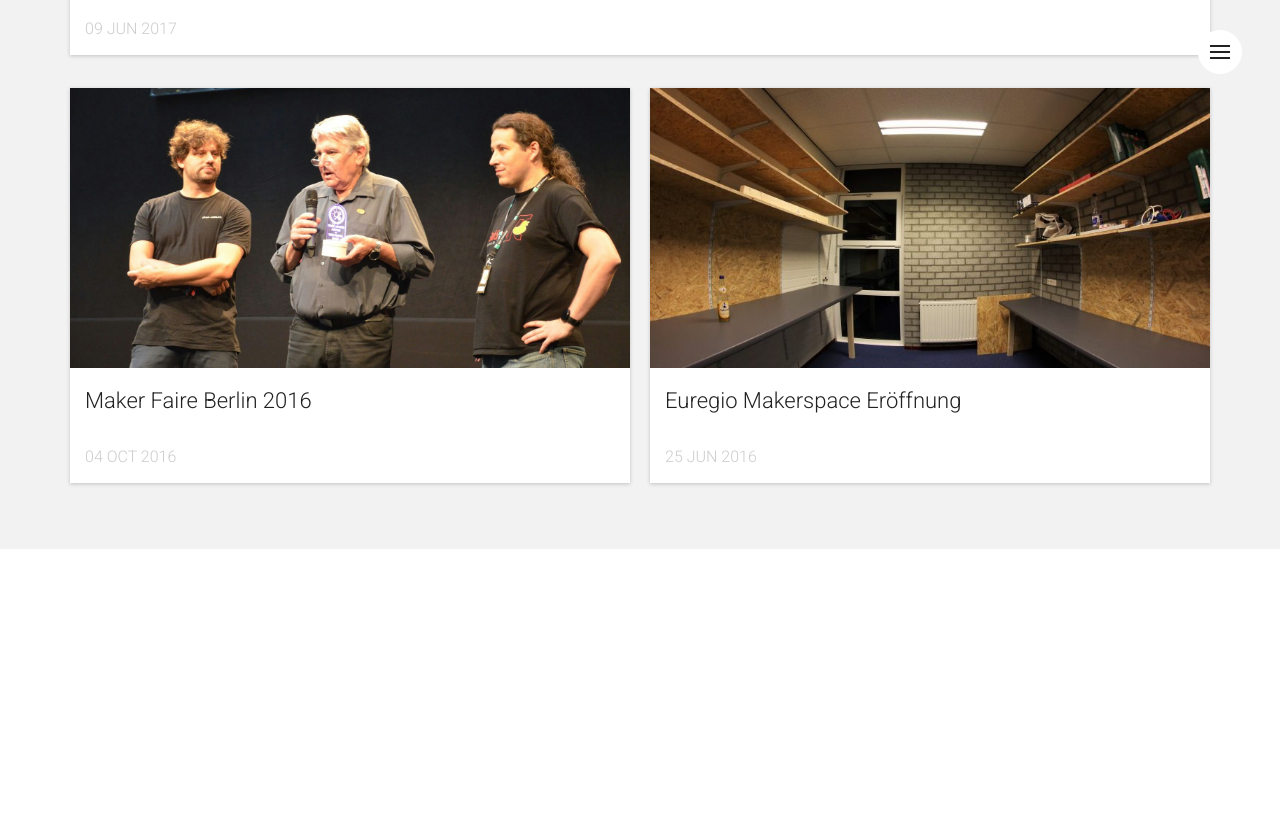
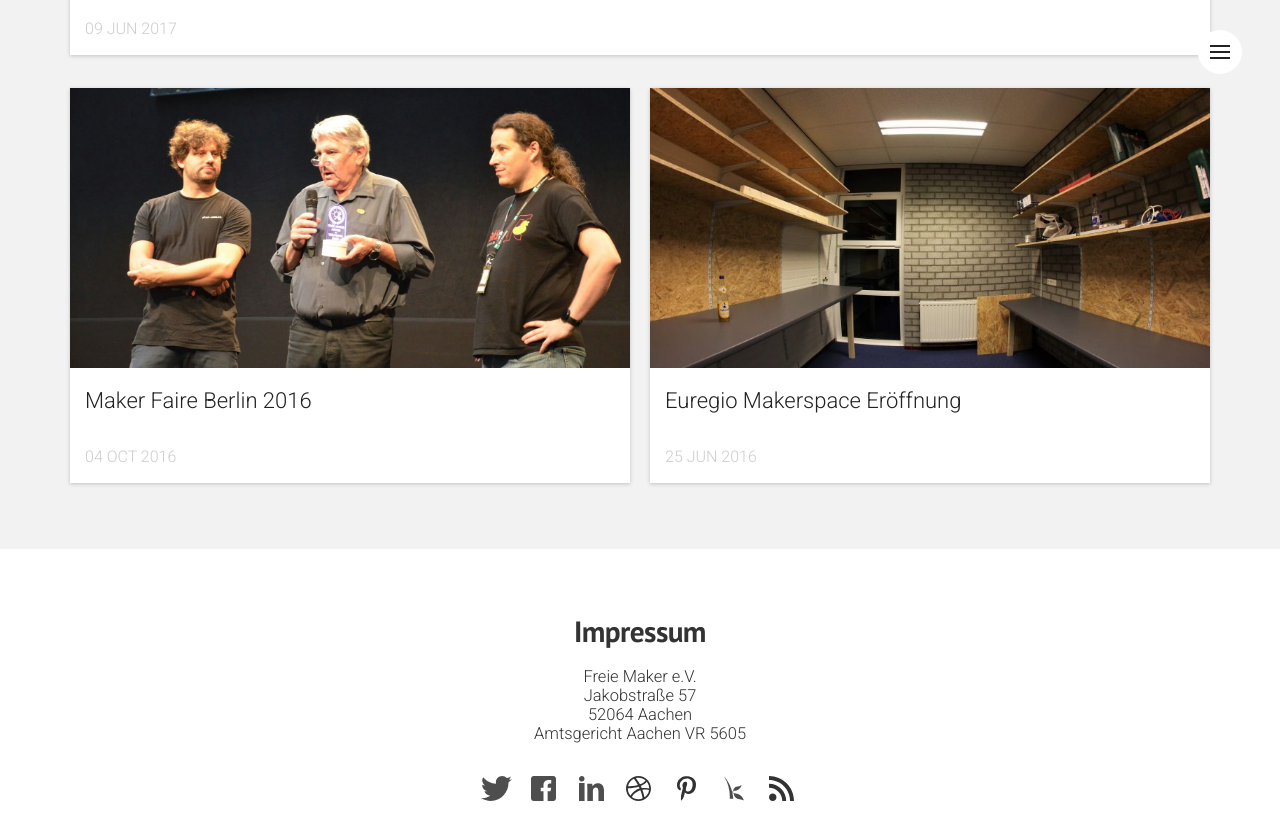
Before and after one commit to FreieMaker/FreieMaker.github.io, a Jekyll site: the page built from index.html, in a window 1280 px wide and 900 px high, scrolled down 700 px. Shown: the top 840 px of the window. Built offline with Jekyll 4.4.1, drawn with Linux system fonts in a browser that asks for light colours; nearby versions of some CDN libraries; some web fonts are replaced; before the commit the page ends 1249 px from its top, so only the background shows below that.

Commit message:
Added footer to every page

```diff
--- a/_includes/footer.html
+++ b/_includes/footer.html
@@ -1,7 +1,11 @@
 <footer class="section--footer">
   <div class="container container--content">
     <div>
-      <a href="{{ site.baseurl }}humans.txt">Hand-crafted</a> by <a href="{{ site.baseurl }}about/">Your Name</a>
+      <h4>Impressum</h4>
+      <br />Freie Maker e.V.
+      <br />Jakobstraße 57
+      <br />52064 Aachen
+      <br />Amtsgericht Aachen VR 5605
     </div>
     <ul class="socialAccountList">
       <li><a href="http://twitter.com/{{ site.author.twitter }}" class="socialAccount socialAccount--twitter" target="_blank"></a></li>
@@ -12,8 +16,5 @@
       <li><a href="http://www.kiva.org/lender/{{ site.author.kiva }}" class="socialAccount socialAccount--kiva" target="_blank"></a></li>
       <li><a href="{{ site.rss }}" class="socialAccount socialAccount--rss" target="_blank"></a></li>
     </ul>
-    <div>
-      © 2015 All Rights Reserved. Powered by the <a href="https://github.com/vincentchan/mickey" target="_blank">Mickey theme</a> for Jekyll.
-    </div>
   </div>
 </footer>
--- a/_includes/sidebar-nav.html
+++ b/_includes/sidebar-nav.html
@@ -1,6 +1,5 @@
 <nav role="navigation" class="sidebar sidebar--right">
   <a href="/" class="textLogo textLogo--white textLogo--sidebar">{{ site.name }}</a>
-  <a href="/about">Impressum</a>
   <ul class="sidebar-recentPosts">
     {% for post in site.posts offset:0 limit:10 %}
       {% if post.title == page.title %}
--- a/_layouts/default.html
+++ b/_layouts/default.html
@@ -16,9 +16,8 @@
       {% include sidebar-toggle.html %}
     {% endif %}
 
-    {% if page.url == '/index.html' %}
-      {% include footer.html %}
-    {% endif %}
+
+    {% include footer.html %}
 
     {% include footer-scripts.html %}
   </body>
```
